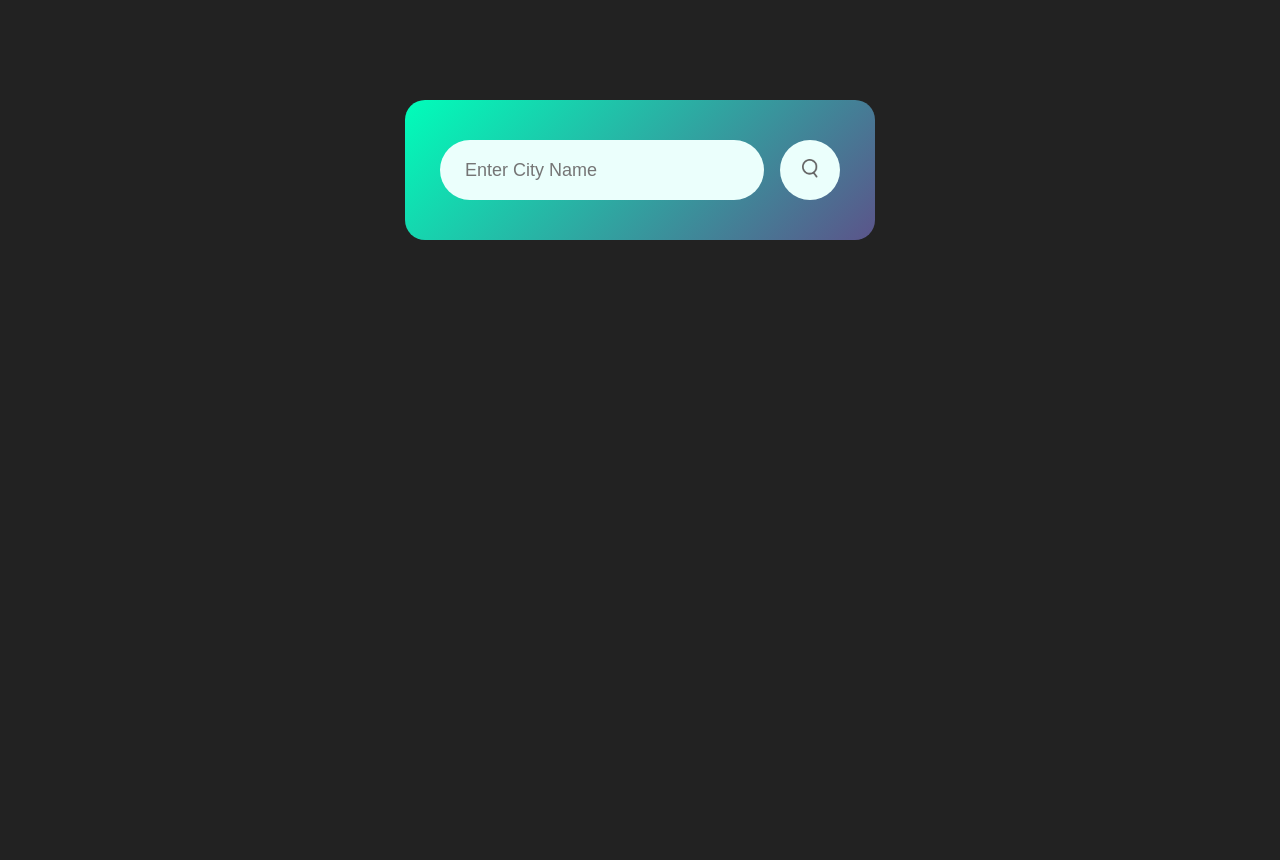
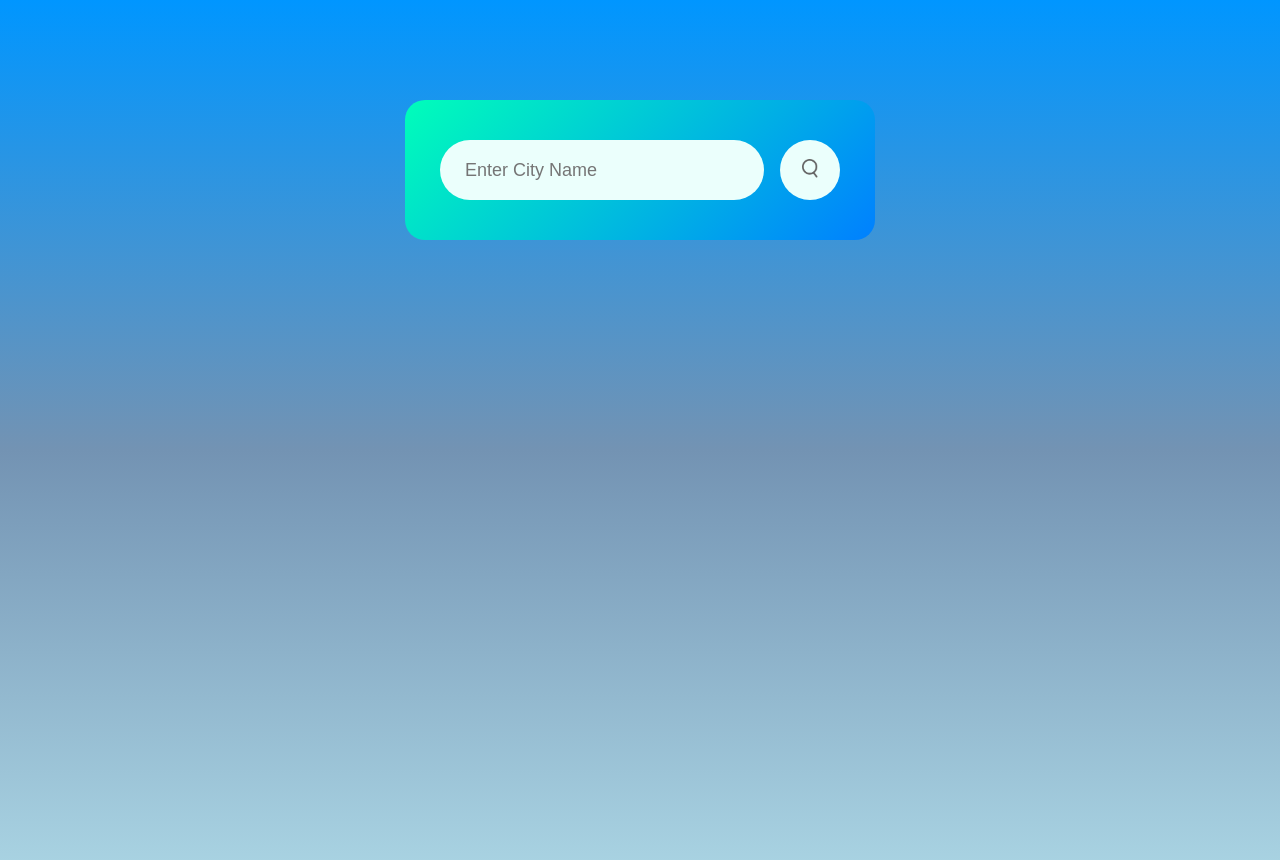
Before and after one commit to yamazakidesu/weather-app, a plain HTML site: page index.html in a window 1280 px wide. Before the commit the page ends 800 px from the top, so only its background shows below. Drawn offline with Linux system fonts and the light colour scheme.

Commit message:
adjust background

```diff
--- a/style.css
+++ b/style.css
@@ -5,12 +5,13 @@
     box-sizing: border-box;
 }
 body{
-    background: #222;
+    height: 100vh;
+    background: linear-gradient(180deg, #0096FF, #7393B3, #ADD8E6	);
 }
 .card{
     width: 90%;
     max-width: 470px;
-    background: linear-gradient(135deg, #00feba, #5b548a);
+    background: linear-gradient(135deg, #00feba, #0080FF);
     color: #fff;
     margin: 100px auto;
     border-radius: 20px;
@@ -27,7 +28,7 @@ body{
     border: 0;
     outline: 0;
     background: #ebfffc;
-    color: #555;
+    color: #000000;
     padding: 10px 25px;
     height: 60px;
     border-radius: 30px;
```
